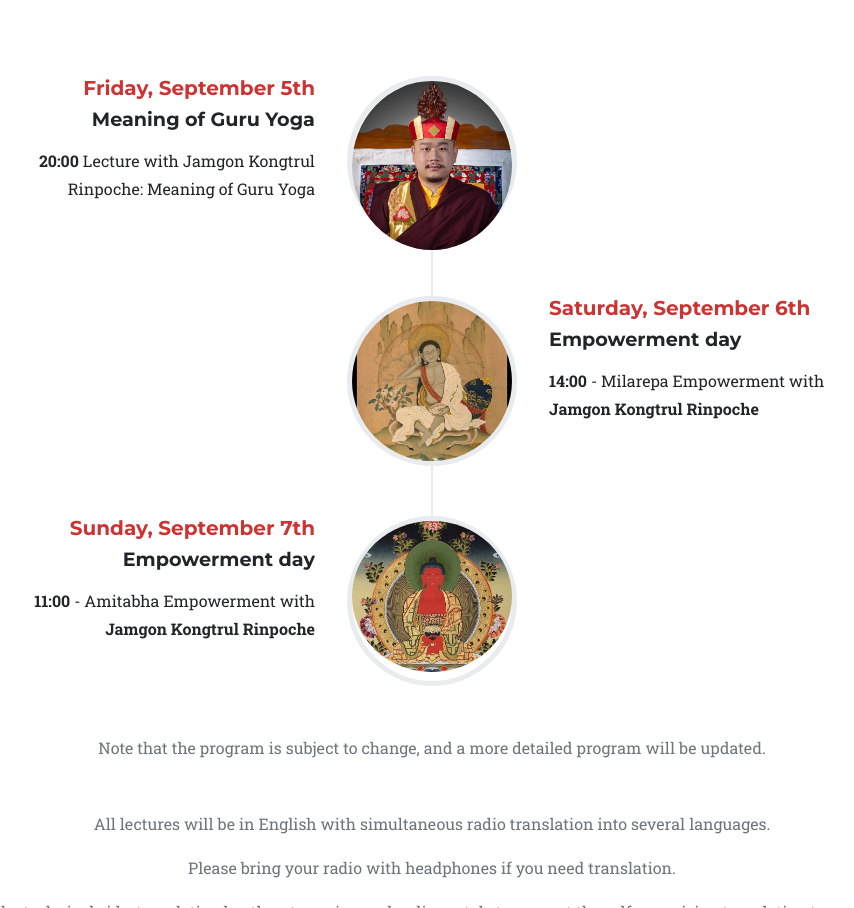
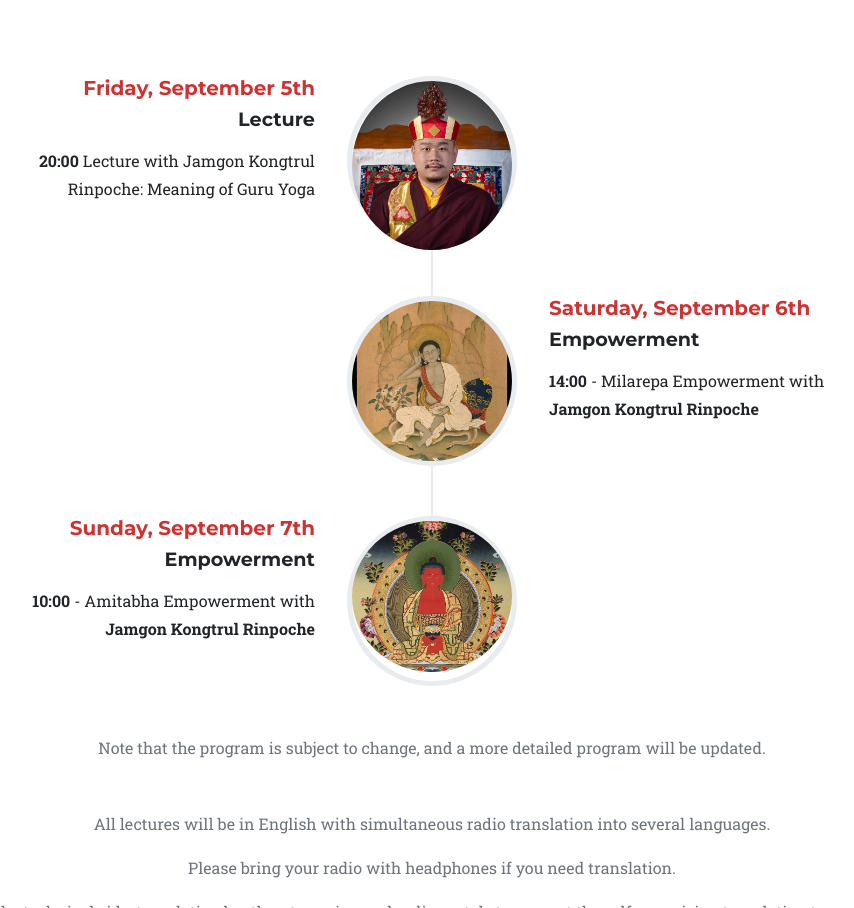
Before and after one commit to okomaro/course2019, a plain HTML site: page index.html in a window 1280 px wide. Shown: the part 979-1887 px from the top of the page, without its empty margins (208-1062 px from the left). Drawn offline with nearby package versions, Linux system fonts and the light colour scheme; a web font is replaced by a local one.

Commit message:
program update

```diff
--- a/index.html
+++ b/index.html
@@ -139,7 +139,7 @@
                             <div class="timeline-panel">
                                 <div class="timeline-heading">
                                     <h5 class="red">Friday, September 5th</h5>
-                                    <h4 class="subheading">Meaning of Guru Yoga</h4>
+                                    <h4 class="subheading">Lecture </h4>
                                 </div>
                                 <div class="timeline-body">
                                     <p class="mt-3"><b>20:00</b>  Lecture with Jamgon Kongtrul Rinpoche: Meaning of Guru Yoga</p>
@@ -153,7 +153,7 @@
                             <div class="timeline-panel">
                                 <div class="timeline-heading">
                                     <h5 class="red">Saturday, September 6th</h5>
-                                    <h4 class="subheading">Empowerment day</h4>
+                                    <h4 class="subheading">Empowerment</h4>
                                 </div>
                                 <div class="timeline-body">
                                         <p class="mt-3"><b>14:00 </b> - Milarepa Empowerment with <b>Jamgon Kongtrul Rinpoche</b> </p>
@@ -169,10 +169,10 @@
                             <div class="timeline-panel">
                                 <div class="timeline-heading">
                                     <h5 class="red">Sunday, September 7th</h5>
-                                    <h4 class="subheading">Empowerment day</h4>
+                                    <h4 class="subheading">Empowerment</h4>
                                 </div>
                                 <div class="timeline-body">
-                                    <p class="mt-3"><b>11:00</b> - Amitabha Empowerment with <b>Jamgon Kongtrul Rinpoche</b> </p>
+                                    <p class="mt-3"><b>10:00</b> - Amitabha Empowerment with <b>Jamgon Kongtrul Rinpoche</b> </p>
                                 </div>
                             </div>
                         </li>
```
